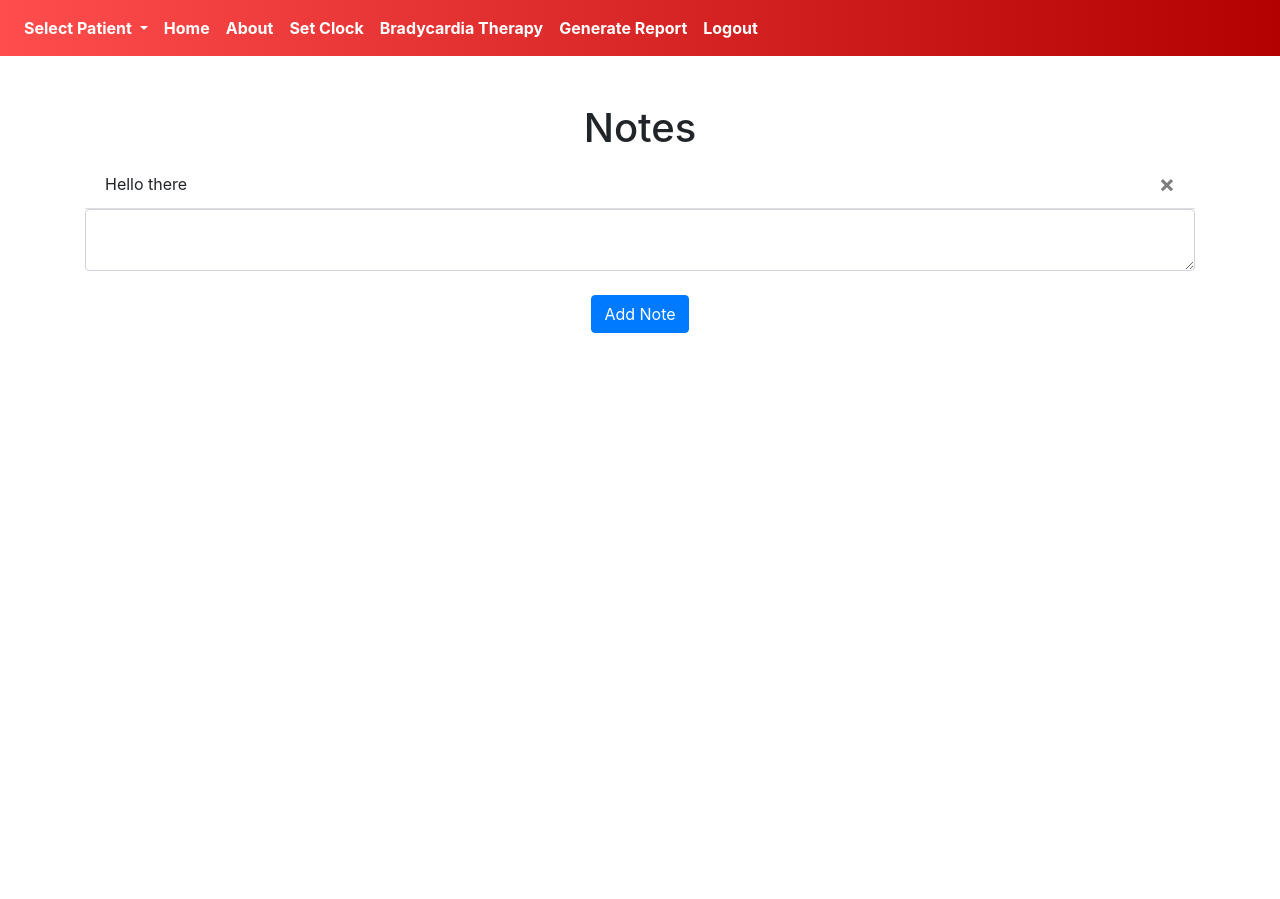
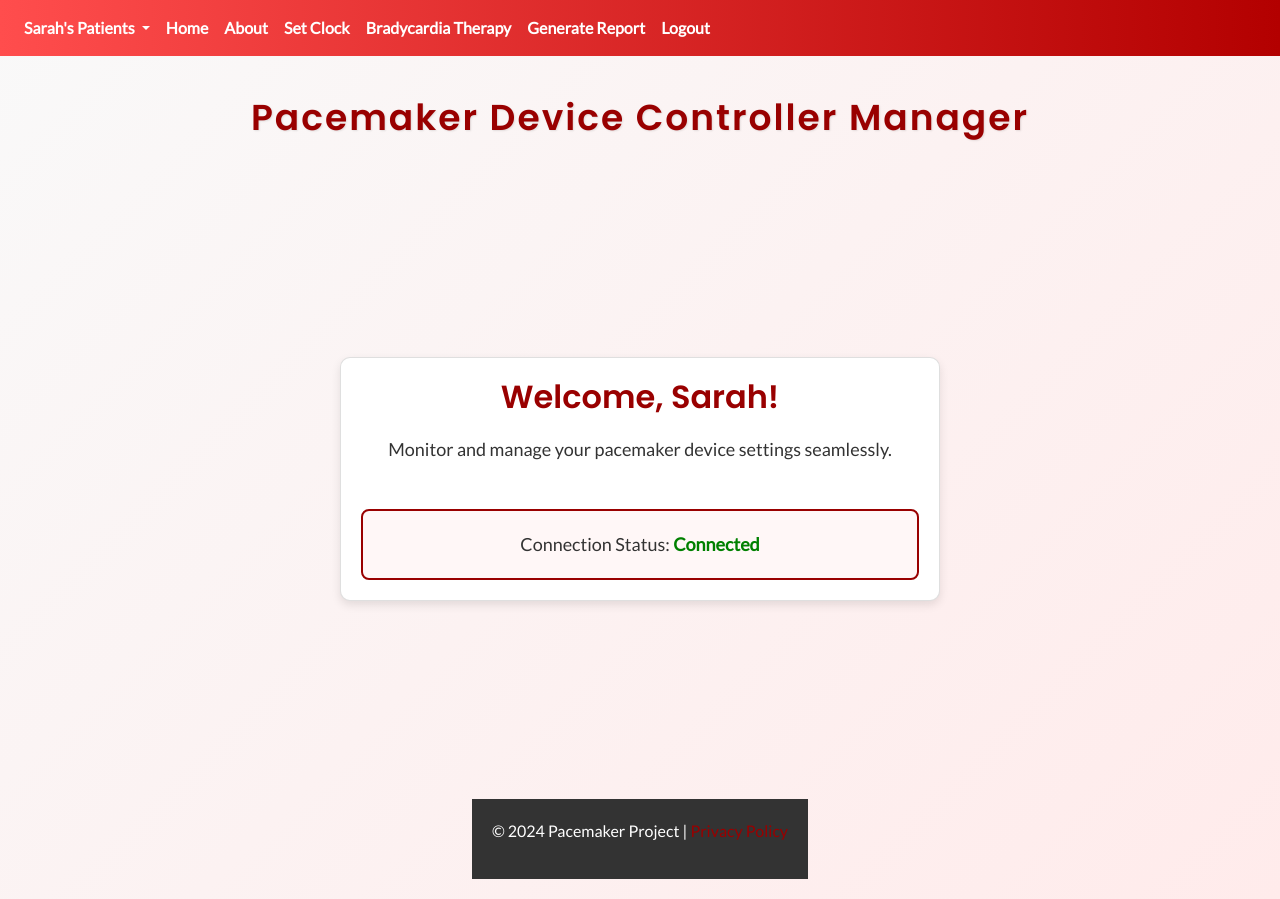
Before and after one commit to icaicarus/Pacemaker, a Flask app: page / in a window 1280 px wide. Before the commit the page ends 333 px from the top, so only its background shows below. Run offline with Flask 3, Linux system fonts and the light colour scheme; a user stored in the database is signed in; some libraries are stand-ins or nearby versions.

Commit message:
home page updates

```diff
--- a/website/templates/about.html
+++ b/website/templates/about.html
@@ -125,6 +125,7 @@
 
       <label for="email">Email:</label>
       <input type="email" id="email" name="email" placeholder="Email" value="{{ user.email }}"><br><br>
+      <button class="view-medical-history-btn">Update Personal Information</button><br><br><br><br>
 
       <h2>Patient Information</h2>
       <label for="patient-id">Patient ID:</label>
--- a/website/templates/base.html
+++ b/website/templates/base.html
@@ -66,7 +66,7 @@
                     aria-haspopup="true"
                     aria-expanded="false"
                   >
-                    Select Patient
+                    {{ user.first_name }}'s Patients <!-- Updated header -->
                   </a>
                   <div class="dropdown-menu" aria-labelledby="patientsDropdown">
                     <!-- Dynamically list patients here -->
@@ -79,24 +79,11 @@
 
           <a class="nav-item nav-link" id="home" href="/">Home</a>
           <a class="nav-item nav-link" id="about" href="/about">About</a>
-          <a class="nav-item nav-link" id="set_clock" href="/set-clock"
-            >Set Clock</a
-          >
-          <a
-            class="nav-item nav-link"
-            id="bradycardia_therapy"
-            href="/bradycardia-therapy"
-            >Bradycardia Therapy</a
-          >
-          <a
-            class="nav-item nav-link"
-            id="generate_report"
-            href="/generate-report"
-            >Generate Report</a
-          >
+          <a class="nav-item nav-link" id="set_clock" href="/set-clock">Set Clock</a>
+          <a class="nav-item nav-link" id="bradycardia_therapy" href="/bradycardia-therapy">Bradycardia Therapy</a>
+          <a class="nav-item nav-link" id="generate_report" href="/generate-report">Generate Report</a>
           <a class="nav-item nav-link" id="logout" href="/logout">Logout</a>
           {% else %}
-
           <a class="nav-item nav-link" id="signUp" href="/sign-up">Sign Up</a>
           <a class="nav-item nav-link" id="Login" href="/login">Login</a>
           {% endif %}
@@ -104,9 +91,10 @@
       </div>
     </nav>
 
-    {% with messages = get_flashed_messages(with_categories=true) %} {% if
-    messages %} {% for category, message in messages %} {% if category ==
-    "error" %}
+    {% with messages = get_flashed_messages(with_categories=true) %}
+    {% if messages %}
+      {% for category, message in messages %}
+        {% if category == "error" %}
           <div class="alert alert-danger alter-dismissable fade show" role="alert">
             {{ message }}
             <button type="button" class="close" data-dismiss="alert">
@@ -120,7 +108,10 @@
               <span aria-hidden="true">&times;</span>
             </button>
           </div>
-    {% endif %} {% endfor %} {% endif %} {% endwith %}
+        {% endif %}
+      {% endfor %}
+    {% endif %}
+    {% endwith %}
 
     <div class="container">{% block content %} {% endblock %}</div>
 
--- a/website/templates/home.html
+++ b/website/templates/home.html
@@ -1,22 +1,123 @@
 {% extends "base.html" %} {% block title %}Home{% endblock %} {% block content
 %}
-<br></br>
-<h1 align="center">Notes</h1>
-<ul class="list-group list-group-flush" id="notes">
-  {% for note in user.notes %}
-  <li class="list-group-item">
-    {{ note.data }}
-    <button type="button" class="close" onClick="deleteNote('{{note.id}}')">
-      <span aria-hidden="true">&times;</span>
-    </button>
-  </li>
-  {% endfor %}
-</ul>
-<form method="POST">
-  <textarea name="note" id="note" class="form-control"></textarea>
-  <br />
-  <div align="center">
-    <button type="submit" class="btn btn-primary">Add Note</button>
-  </div>
-</form>
+<!DOCTYPE html>
+<html lang="en">
+<head>
+    <meta charset="UTF-8">
+    <meta name="viewport" content="width=device-width, initial-scale=1.0">
+    <title>Pacemaker Device Controller</title>
+    <style>
+        @import url('https://fonts.googleapis.com/css2?family=Poppins:wght@600&family=Lato:wght@400&display=swap');
+
+        body {
+            font-family: 'Lato', sans-serif;
+            background: linear-gradient(135deg, #f9f9f9 0%, #ffebeb 100%);
+            margin: 0;
+            padding: 0;
+        }
+
+        .header {
+            background-color: transparent; /* Make background transparent */
+            color: #990000; /* Title color */
+            padding: 20px; /* Keep padding for spacing */
+            text-align: center;
+            font-family: 'Poppins', sans-serif;
+        }
+
+        .header h1 {
+            font-size: 36px;
+            font-weight: 600;
+            margin: 0;
+            letter-spacing: 2px;
+            text-shadow: 1px 1px 2px rgba(0, 0, 0, 0.1); /* Optional: Add subtle shadow for depth */
+        }
+
+        .container {
+            display: flex;
+            justify-content: center;
+            align-items: center;
+            flex-direction: column;
+            padding: 20px;
+            min-height: 80vh;
+        }
+
+        .card {
+            background-color: white;
+            box-shadow: 0 4px 10px rgba(0, 0, 0, 0.1);
+            border-radius: 10px;
+            max-width: 600px;
+            width: 100%;
+            padding: 20px;
+            text-align: center;
+        }
+
+        .card h1 {
+            color: #990000;
+            font-family: 'Poppins', sans-serif;
+            font-size: 32px;
+            font-weight: 600;
+            margin-bottom: 20px;
+        }
+
+        .card p {
+            font-size: 18px;
+            color: #333;
+        }
+
+        .status-section {
+            margin-top: 30px;
+            padding: 20px;
+            background-color: #fff7f7;
+            border: 2px solid #990000;
+            border-radius: 8px;
+        }
+
+        .status-section p {
+            margin: 0;
+            font-size: 18px;
+        }
+
+        .status-indicator {
+            color: green;
+            font-weight: bold;
+        }
+
+        .footer {
+            text-align: center;
+            padding: 20px;
+            background-color: #333;
+            color: white;
+        }
+
+        .footer a {
+            color: #990000;
+            text-decoration: none;
+        }
+    </style>
+</head>
+<body>
+
+    <div class="header">
+        <h1>Pacemaker Device Controller Manager</h1>
+    </div>
+
+    <div class="container">
+        <div class="card">
+          <h1>Welcome, {{ user_name if user_name else user.first_name }}!</h1>
+            <p>Monitor and manage your pacemaker device settings seamlessly.</p>
+
+            <div class="status-section">
+                <p>Connection Status: <span class="status-indicator">Connected</span></p>
+            </div>
+        </div>
+    </div>
+
+    <div class="footer">
+        <p>&copy; 2024 Pacemaker Project | <a href="#">Privacy Policy</a></p>
+    </div>
+
+</body>
+</html>
+
+
 {% endblock %}
--- a/website/templates/selectpatient.html
+++ b/website/templates/selectpatient.html
@@ -17,6 +17,7 @@
                     <option value="1">Patient 1</option>
                     <option value="2">Patient 2</option>
                     <option value="3">Patient 3</option>
+
                 </select>
             </div>
             <button type="submit" class="btn btn-primary">Select Patient</button>
--- a/website/templates/set_clock.html
+++ b/website/templates/set_clock.html
@@ -96,7 +96,7 @@
     <div class="main-container">
         <!-- Left Section -->
         <div class="left-section">
-            <div class="header">Set Clock</div>
+
             <form method="POST" action="/set_clock">
                 <div class="form-group">
                     <label for="current_date">Current Date:</label>
--- a/website/views.py
+++ b/website/views.py
@@ -9,7 +9,6 @@ import json
 app = Flask(__name__)
 
 views = Blueprint('views', __name__)
-
 
 @views.route('/', methods=['GET', 'POST'])
 @login_required
@@ -66,5 +65,6 @@ def set_clock():
 
     # Render the HTML template with the current date and time
     return render_template('set_clock.html', current_date=current_date, current_time=current_time)
+
 if __name__ == '__main__':
     app.run(debug=True)
```
Also changed, not shown: website/templates/languages.html (added, +21 -0 lines), website/templates/sign_up.html (+23 -2 lines), instance/database.db. Lines whose indentation alone changed are shown as unchanged.
